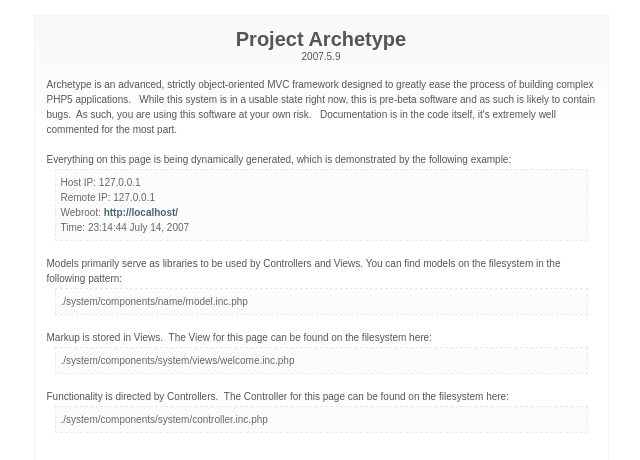
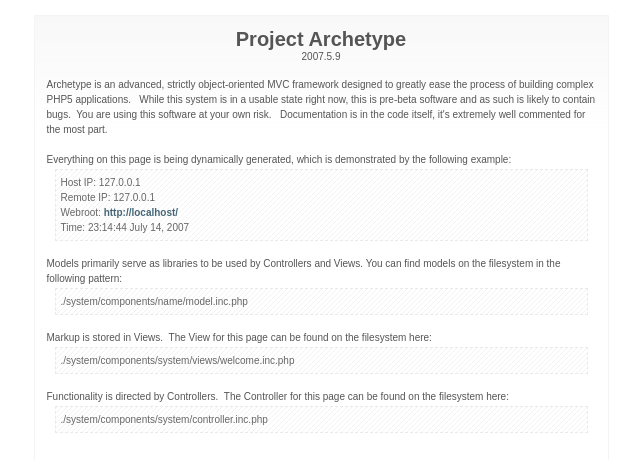
Before and after one commit to BackupTheBerlios/project-arc-svn, a PHP site: page / in a window 1280 px wide. Shown: the top 460 px of the page, without its empty margins (319-959 px from the left). Run offline with PHP 8.4, Linux system fonts and the light colour scheme.

Commit message:
too many as suches

```diff
--- a/trunk/system/components/system/views/welcome.inc.php
+++ b/trunk/system/components/system/views/welcome.inc.php
@@ -4,7 +4,7 @@
    <h2><?=$archetype_version?></h2>
    <p>
       Archetype is an advanced, strictly object-oriented MVC framework designed to greatly ease the process of building complex PHP5 applications.
-      &nbsp; While this system is in a usable state right now, this is pre-beta software and as such is likely to contain bugs.&nbsp; As such, you are using this software at your own risk.
+      &nbsp; While this system is in a usable state right now, this is pre-beta software and as such is likely to contain bugs.&nbsp; You are using this software at your own risk.
       &nbsp; Documentation is in the code itself, it's extremely well commented for the most part.
    </p>
    <p>
```
